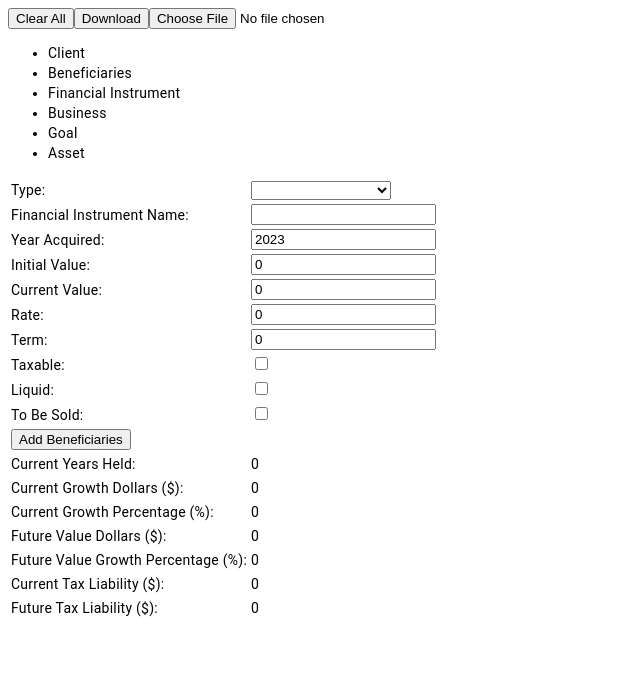
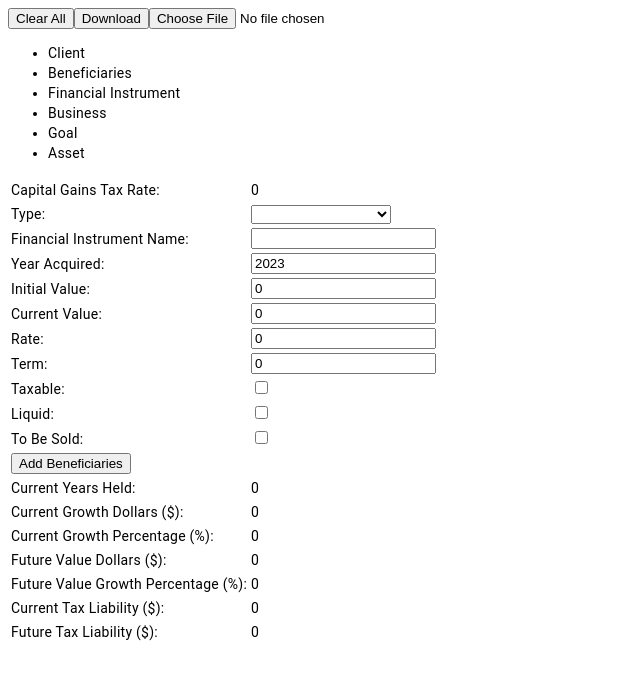
Before and after one commit to ynvtlmr/dynamic-needs-analysis, an Angular app: page /asset in a window 1280 px wide. Shown: the top 678 px of the page, without its empty margins (0-640 px from the left). Built offline with nearby package versions, Linux system fonts and the light colour scheme.

Commit message:
minor ui edits. functioning spec test for assets

```diff
--- a/src/app/finance/asset.component.html
+++ b/src/app/finance/asset.component.html
@@ -1,4 +1,10 @@
 <table>
+  <!-- Capital Gains Tax Rate -->
+  <tr>
+    <td>Capital Gains Tax Rate:</td>
+    <td>{{ capitalGainsTaxRate }}</td>
+  </tr>
+
   <!-- Type -->
   <tr>
     <td><label for="type">Type:</label></td>
```
Also changed, not shown: 1 other file (tests, documents, lock files or other folders).
